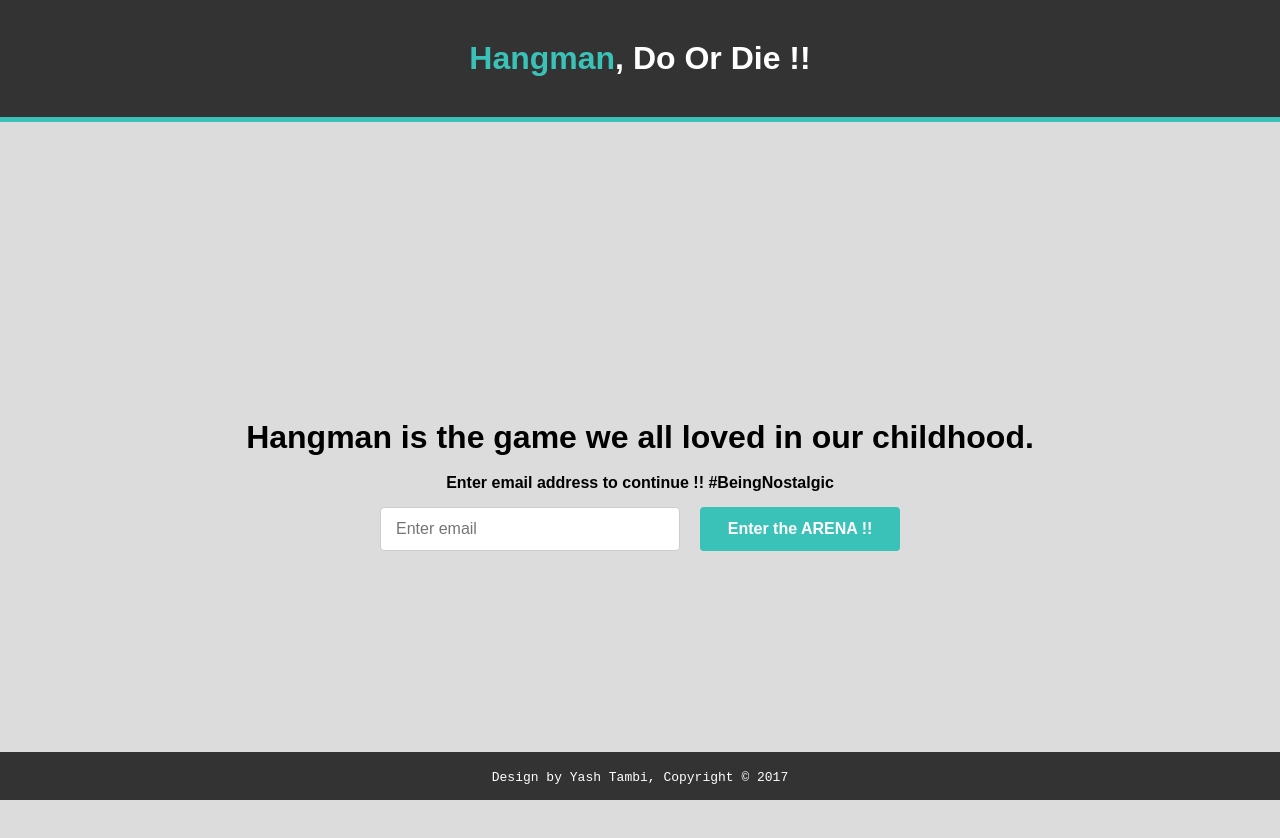
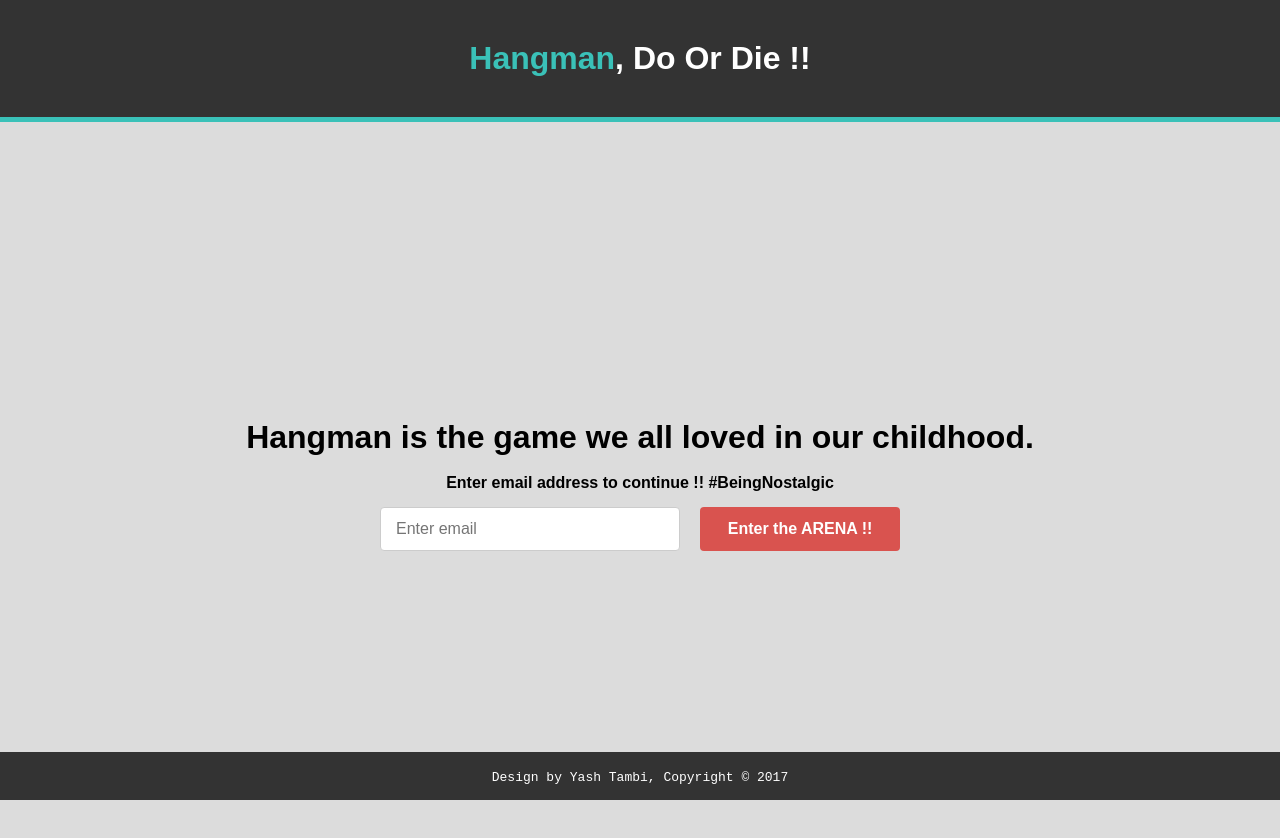
Before and after one commit to tambiyash/react-hangman, a React (Create React App) app: page / in a window 1280 px wide. Shown: the top 838 px of the page. Built offline with nearby package versions, Linux system fonts and the light colour scheme.

Commit message:
Final changes related to gh-pages package version and login form button color.

```diff
--- a/package.json
+++ b/package.json
@@ -36,6 +36,6 @@
     ]
   },
   "devDependencies": {
-    "gh-pages": "^6.3.0"
+    "gh-pages": "2.2.0"
   }
 }
--- a/src/components/start.js
+++ b/src/components/start.js
@@ -12,12 +12,12 @@ export default class StartUser extends Component {
                 <h1>Hangman is the game we all loved in our childhood.</h1>
                 <br />
                 <h4>Enter email address to continue !! <span className="text-primary">#BeingNostalgic</span></h4>
-                <form id="form-login" className="input-lg col-xs-12 col-sm-6 col-md-3 col-lg-2" onSubmit={this.handleSubmit.bind(this)}>
-                    <div className="input-lg col-xs-6 col-xs-offset-3 col-sm-4 col-sm-offset-2 col-md-2 col-md-offset-1 col-lg-1">
+                <form id="form-login" className="" onSubmit={this.handleSubmit.bind(this)}>
+                    <div className="">
                         <input className="form-control" ref="mail" type="email" id="input" required placeholder="Enter email" />
                     </div>
-                    <div className="input-lg col-xs-4 col-xs-offset-4 col-sm-2 col-sm-offset-2 col-md-1 col-md-offset-2">
-                        <button type="Submit" ref="startgame" className="btn btn-danger">
+                    <div className="">
+                        <button type="Submit" ref="startgame">
                             <strong>Enter the ARENA !!</strong>
                         </button>
                     </div>
--- a/src/index.css
+++ b/src/index.css
@@ -90,7 +90,7 @@ header {
 }
 
 #form-login button {
-  background: #3ac1b8;
+  background: #d9534f;
   border: none;
   border-radius: 4px;
   color: white;
```
Also changed, not shown: 1 other file (tests, documents, lock files or other folders).
